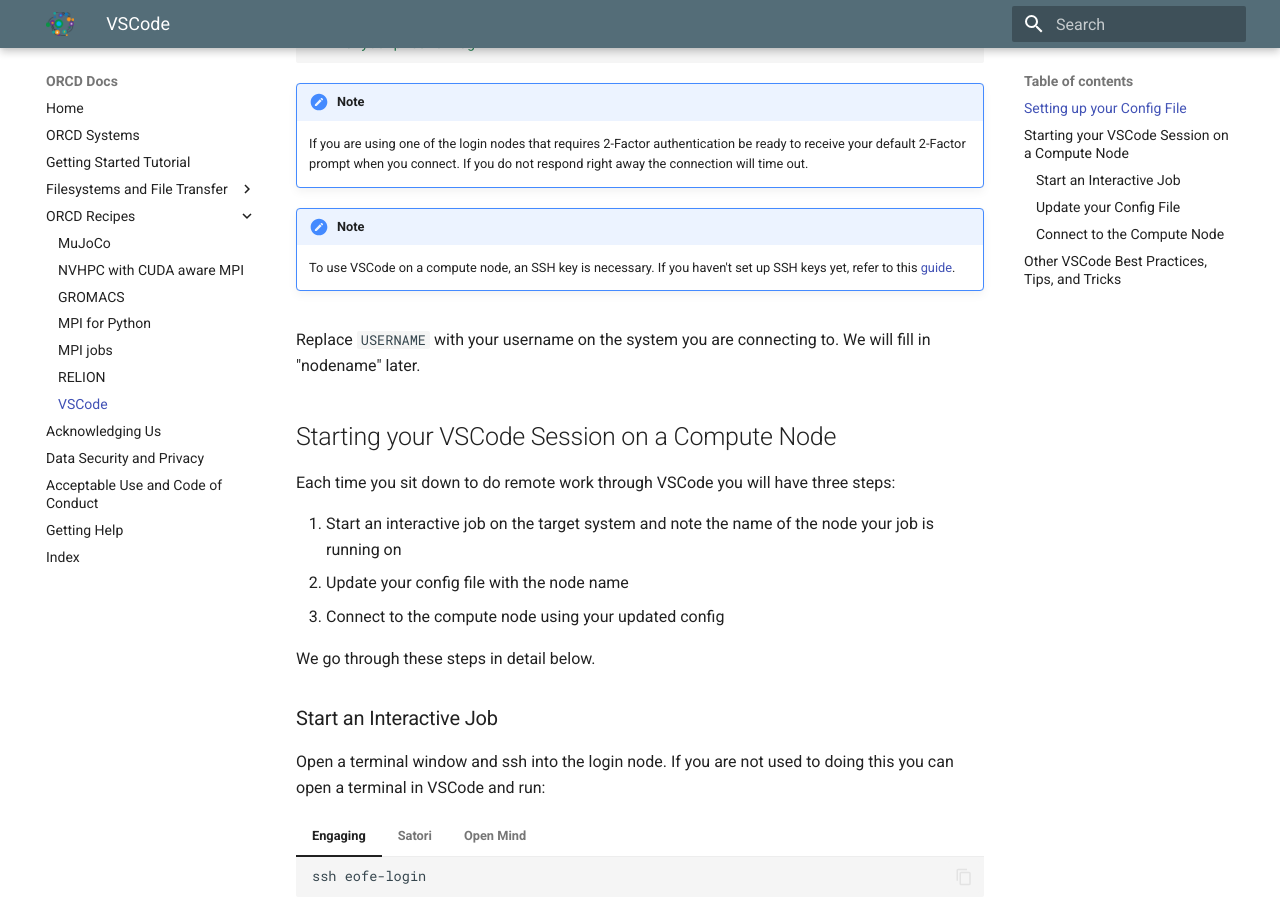
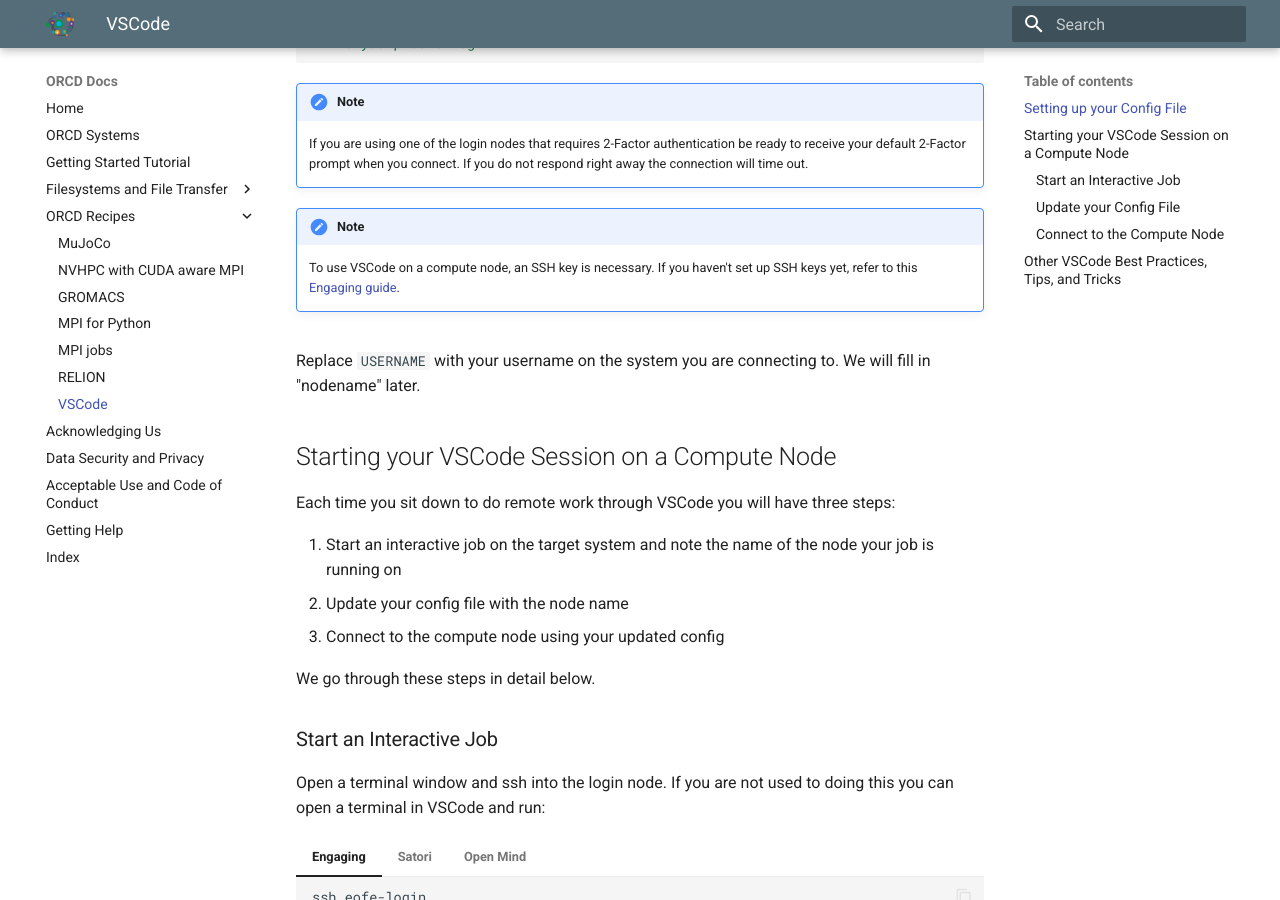
Before and after one commit to mit-orcd/orcd-docs-edit, an MkDocs documentation site: the page built from docs/recipes/vscode.md, in a window 1280 px wide and 900 px high, scrolled down 934 px. Built offline with MkDocs 1.6.1 and Material for MkDocs 9.7.7, drawn with Linux system fonts in a browser that asks for light colours.

Commit message:
Clarify URL

```diff
--- a/docs/recipes/vscode.md
+++ b/docs/recipes/vscode.md
@@ -33,7 +33,7 @@
         If you are using one of the login nodes that requires 2-Factor authentication be ready to receive your default 2-Factor prompt when you connect. If you do not respond right away the connection will time out.
 
     !!! note
-        To use VSCode on a compute node, an SSH key is necessary. If you haven't set up SSH keys yet, refer to this [guide](https://engaging-web.mit.edu/eofe-wiki/ssh_keys/ssh_key/).
+        To use VSCode on a compute node, an SSH key is necessary. If you haven't set up SSH keys yet, refer to this [Engaging guide](https://engaging-web.mit.edu/eofe-wiki/ssh_keys/ssh_key/).
 
 === "Satori"
 
```
Also changed, not shown: other parts of docs/recipes/vscode.md (+1 -1 lines).
